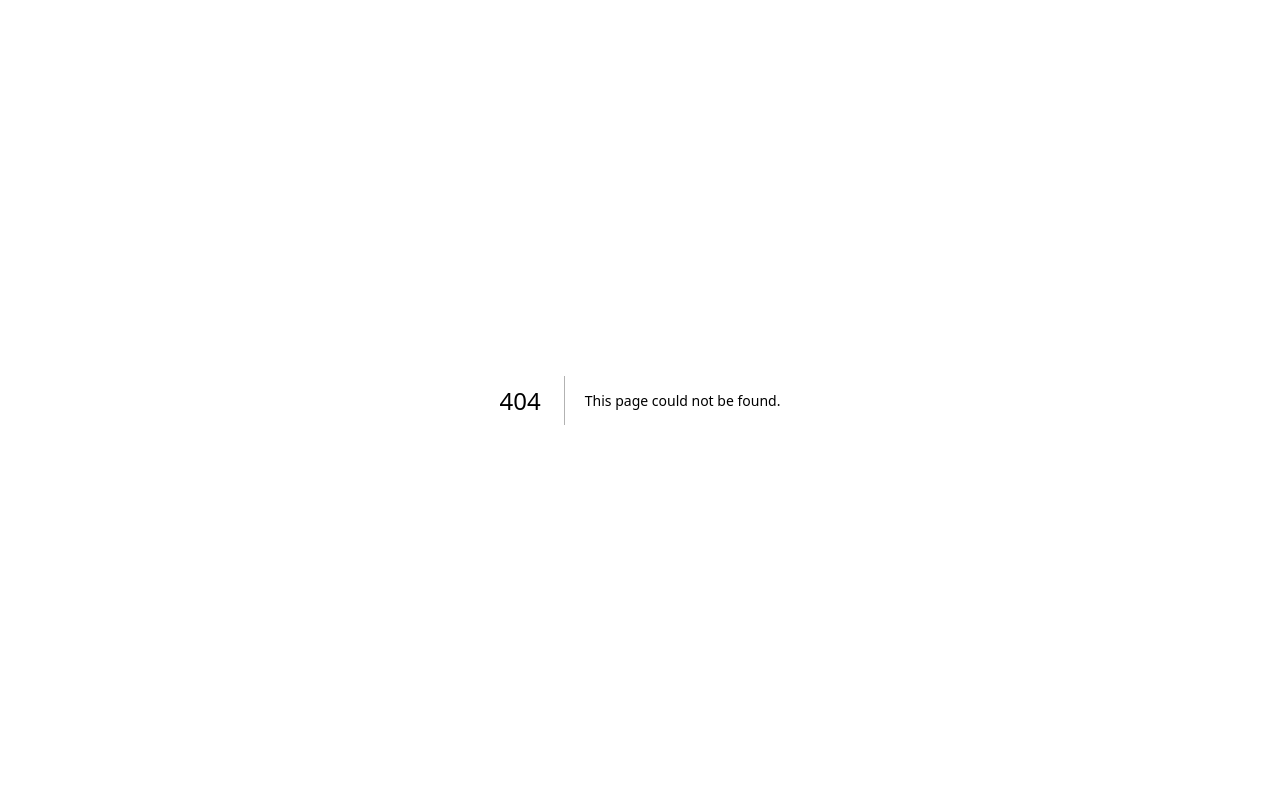
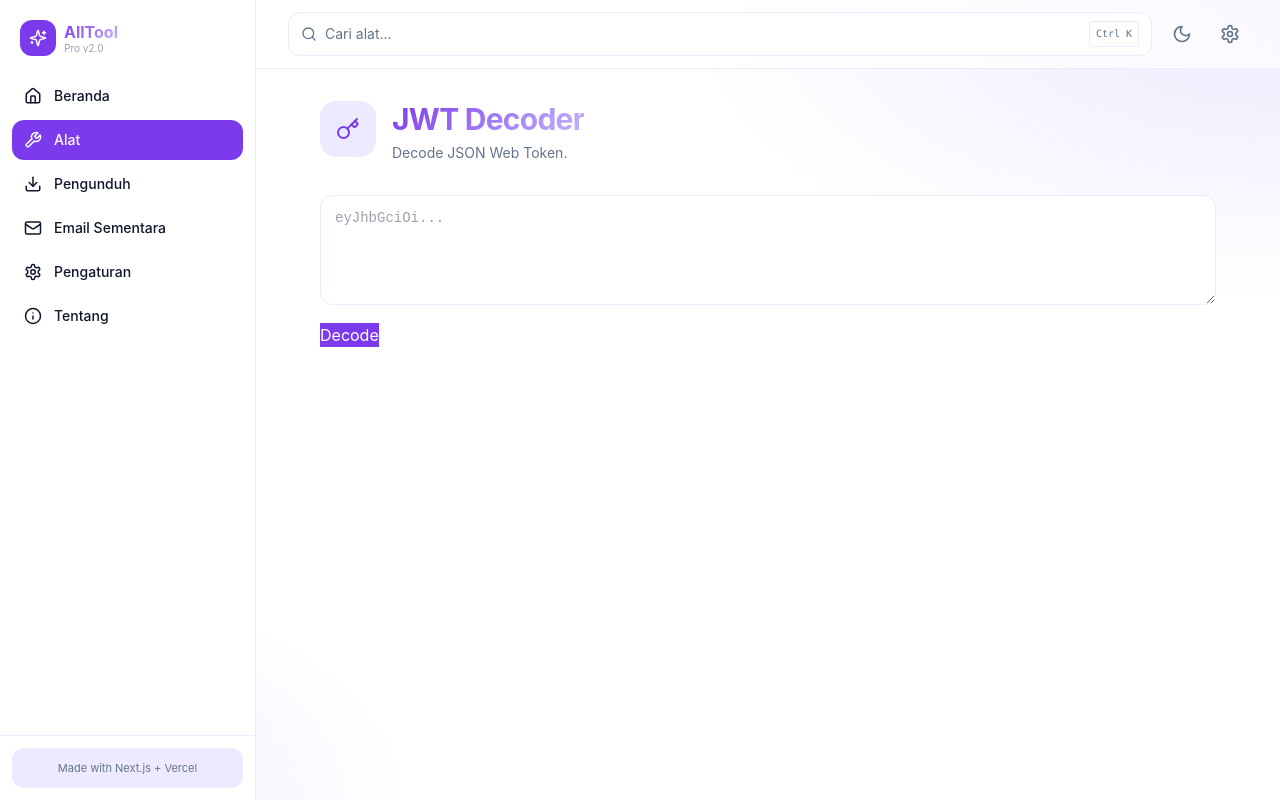
Before and after one commit to sionlimitles-spec/all-tool-sxzz, a Next.js app: page /tools/jwt-decoder in a window 1280 px wide. Before the commit this address had no page. Built offline with nearby package versions, Linux system fonts and the light colour scheme.

Commit message:
Create page.tsx

```diff
--- /dev/null
+++ b/src/app/tools/jwt-decoder/page.tsx
@@ -0,0 +1,48 @@
+"use client";
+
+import { useState } from "react";
+import ToolLayout from "@/components/tool-layout";
+import { Key } from "lucide-react";
+
+export default function Page() {
+  const [token, setToken] = useState("");
+  const [header, setHeader] = useState("");
+  const [payload, setPayload] = useState("");
+  const [error, setError] = useState("");
+
+  const decode = () => {
+    try {
+      const parts = token.split(".");
+      if (parts.length < 2) throw new Error("Format JWT tidak valid");
+      const h = JSON.parse(atob(parts[0].replace(/-/g, "+").replace(/_/g, "/")));
+      const p = JSON.parse(atob(parts[1].replace(/-/g, "+").replace(/_/g, "/")));
+      setHeader(JSON.stringify(h, null, 2));
+      setPayload(JSON.stringify(p, null, 2));
+      setError("");
+    } catch (e) {
+      setError(e instanceof Error ? e.message : "Gagal decode");
+      setHeader("");
+      setPayload("");
+    }
+  };
+
+  return (
+    <ToolLayout title="JWT Decoder" description="Decode JSON Web Token." icon={<Key size={24} color="var(--primary)" />}>
+      <textarea value={token} onChange={(e) => setToken(e.target.value)} placeholder="eyJhbGciOi..." className="textarea" rows={4} />
+      <button onClick={decode} className="btn-primary mt-3">Decode</button>
+      {error && <div className="mt-3 rounded-xl border border-red-500/30 bg-red-500/10 p-3 text-sm text-red-500">{error}</div>}
+      {header && (
+        <div className="mt-4 grid gap-3 md:grid-cols-2">
+          <div>
+            <h3 className="mb-2 text-xs font-medium" style={{ color: "var(--text-muted)" }}>HEADER</h3>
+            <textarea value={header} readOnly className="textarea" rows={10} />
+          </div>
+          <div>
+            <h3 className="mb-2 text-xs font-medium" style={{ color: "var(--text-muted)" }}>PAYLOAD</h3>
+            <textarea value={payload} readOnly className="textarea" rows={10} />
+          </div>
+        </div>
+      )}
+    </ToolLayout>
+  );
+}
```
